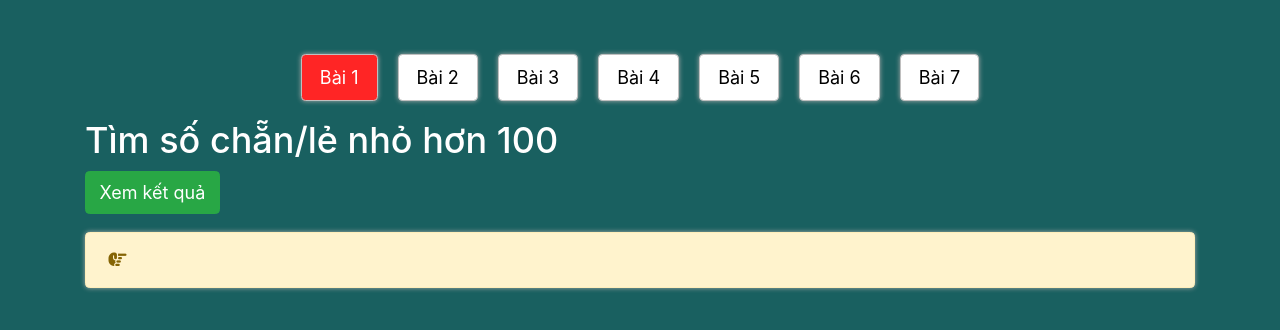
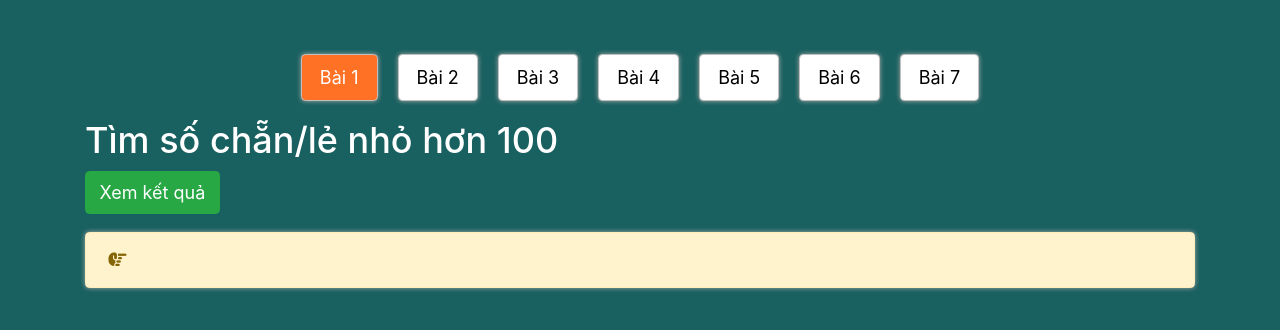
Before and after one commit to Gear707/BC42_JSPart6_NgoHuuNghia, a plain HTML site: page index.html in a window 1280 px wide. Drawn offline with nearby package versions, Linux system fonts and the light colour scheme.

Commit message:
JS Part 6

```diff
--- a/css/style.css
+++ b/css/style.css
@@ -11,7 +11,7 @@ a{
 }
 
 a:hover{
-    color: rgb(255, 37, 37);
+    color: #ff7125;
 }
 
 h2{
@@ -26,7 +26,7 @@ h2{
 }
 
 .nav .nav-item .nav-link.active,.nav .nav-pills .show > .nav-link{
-    background-color: rgb(255, 37, 37);
+    background-color: #ff7125;
     color: white;
 }
 
--- a/js/main.js
+++ b/js/main.js
@@ -1,6 +1,7 @@
 function getEle(ele) {
     return document.getElementById(ele);
 }
+
 
 /* 1. Tìm số chẵn/lẻ nhỏ hơn 100 */
 getEle('btnOddEven').onclick = function(){
```
